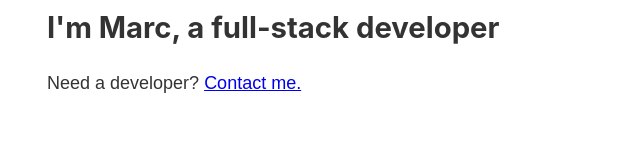
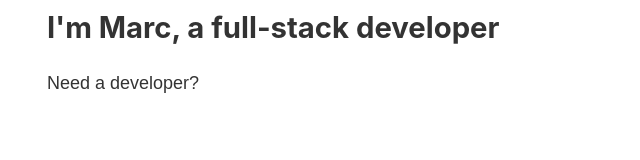
Before and after one commit to marcldo/gatsby-starter-hello-world, a Gatsby site: page / in a window 1280 px wide. Shown: the part 404-564 px from the top of the page, without its empty margins (236-876 px from the left). Built offline with nearby package versions, Linux system fonts and the light colour scheme; Gatsby itself is replaced by a stand-in of ours.

Commit message:
netlify test

```diff
--- a/src/pages/index.js
+++ b/src/pages/index.js
@@ -9,7 +9,7 @@
       <Head title="Home" />
       <h1>Hello,</h1>
       <h2>I'm Marc, a full-stack developer</h2>
-      <p>Need a developer? <Link to="/contact">Contact me.</Link></p>
+      <p>Need a developer?</p>
     </Layout>
   );
 };
```
